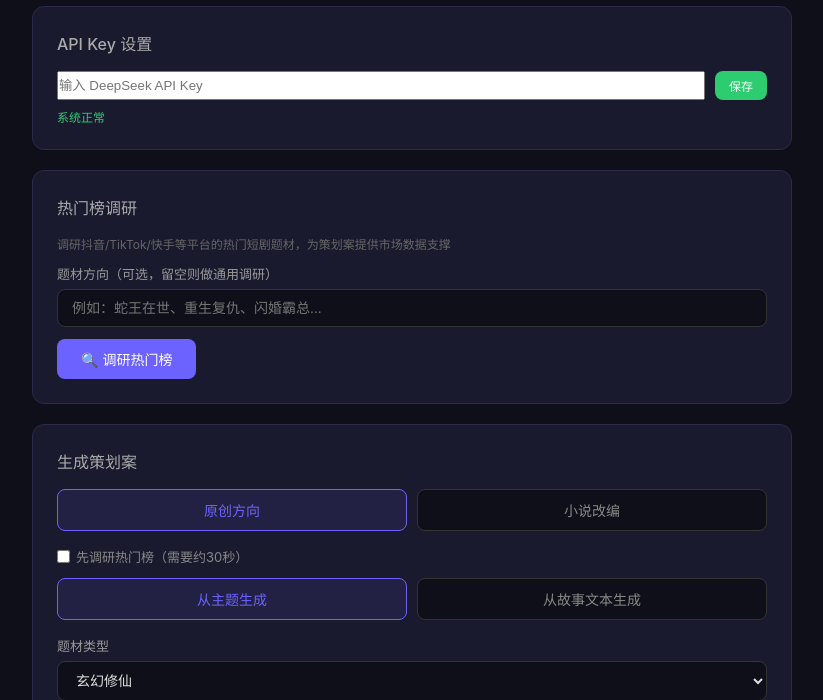
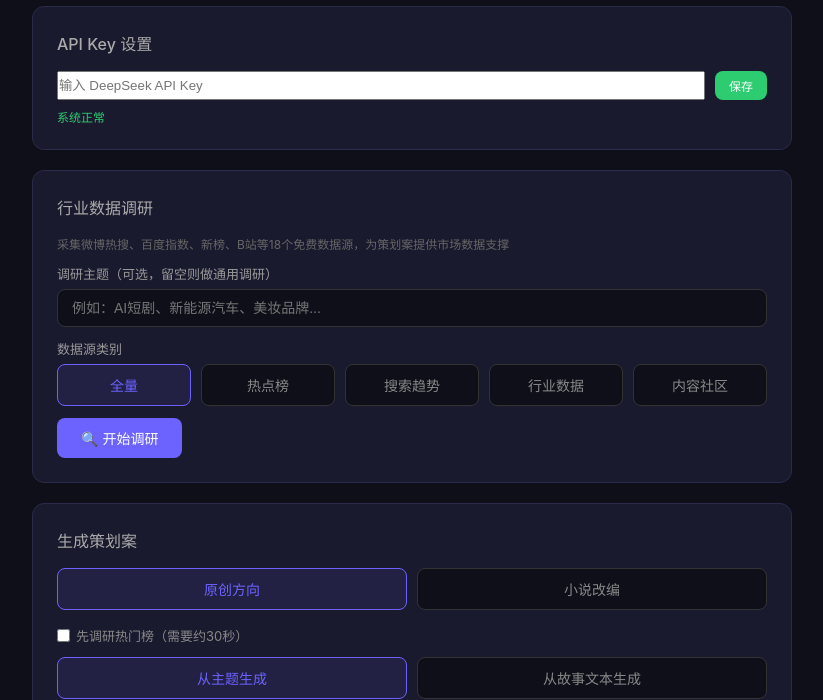
Before and after one commit to laolv-1/dramaflow, a Flask app: page / in a window 1280 px wide. Shown: the part 142-842 px from the top of the page, without its empty margins (228-1051 px from the left). Run offline with Flask 3, Linux system fonts and the light colour scheme; data that the repository does not hold is empty; parts of the project's set-up code (start-up, migrations or seed data) failed here and were passed over.

Commit message:
feat: 调研模块改为通用话题，支持类别筛选
- 数据源从短剧专用改为通用行业数据（18个免费源）
- 支持5个类别：hotlist/trend/industry/community/youtube
- 前端改为通用话题输入，支持类别切换
- 分析从题材关键词改为通用词频统计

```diff
--- a/story_generator/templates/index.html
+++ b/story_generator/templates/index.html
@@ -347,19 +347,29 @@
             <div class="key-status" id="keyStatus"></div>
         </div>
 
-        <!-- 热门榜调研 -->
+        <!-- 行业数据调研 -->
         <div class="card">
-            <h2>热门榜调研</h2>
+            <h2>行业数据调研</h2>
             <p style="font-size:12px;color:#666;margin-bottom:12px;">
-                调研抖音/TikTok/快手等平台的热门短剧题材，为策划案提供市场数据支撑
+                采集微博热搜、百度指数、新榜、B站等18个免费数据源，为策划案提供市场数据支撑
             </p>
             <div class="form-group" style="margin-bottom:12px;">
-                <label>题材方向（可选，留空则做通用调研）</label>
-                <input type="text" id="researchTopic" placeholder="例如：蛇王在世、重生复仇、闪婚霸总...">
+                <label>调研主题（可选，留空则做通用调研）</label>
+                <input type="text" id="researchTopic" placeholder="例如：AI短剧、新能源汽车、美妆品牌...">
+            </div>
+            <div class="form-group" style="margin-bottom:12px;">
+                <label>数据源类别</label>
+                <div class="mode-switch" style="margin-bottom:0;">
+                    <div class="mode-btn active" onclick="switchResearchCategory('all')" id="catAllBtn">全量</div>
+                    <div class="mode-btn" onclick="switchResearchCategory('hotlist')" id="catHotlistBtn">热点榜</div>
+                    <div class="mode-btn" onclick="switchResearchCategory('trend')" id="catTrendBtn">搜索趋势</div>
+                    <div class="mode-btn" onclick="switchResearchCategory('industry')" id="catIndustryBtn">行业数据</div>
+                    <div class="mode-btn" onclick="switchResearchCategory('community')" id="catCommunityBtn">内容社区</div>
+                </div>
             </div>
             <div class="research-section">
                 <button class="btn btn-primary" id="researchBtn" onclick="startResearch()">
-                    🔍 调研热门榜
+                    🔍 开始调研
                 </button>
                 <span id="researchProgress" style="font-size:13px;color:#888;"></span>
             </div>
@@ -471,6 +481,7 @@
     <script>
         let currentMode = 'theme';
         let currentInputType = 'theme';  // theme / novel
+        let currentResearchCategory = 'all';  // all / hotlist / trend / industry / community / youtube
         let statusCheckInterval = null;
         let researchCheckInterval = null;
         let lastResearchResult = null;
@@ -707,6 +718,16 @@
 
         // ========== 调研功能 ==========
 
+        // 切换调研类别
+        function switchResearchCategory(cat) {
+            currentResearchCategory = cat;
+            document.getElementById('catAllBtn').classList.toggle('active', cat === 'all');
+            document.getElementById('catHotlistBtn').classList.toggle('active', cat === 'hotlist');
+            document.getElementById('catTrendBtn').classList.toggle('active', cat === 'trend');
+            document.getElementById('catIndustryBtn').classList.toggle('active', cat === 'industry');
+            document.getElementById('catCommunityBtn').classList.toggle('active', cat === 'community');
+        }
+
         // 启动调研
         async function startResearch() {
             const btn = document.getElementById('researchBtn');
@@ -719,7 +740,10 @@
                 const resp = await fetch('/api/research', {
                     method: 'POST',
                     headers: { 'Content-Type': 'application/json' },
-                    body: JSON.stringify({ idea: document.getElementById('researchTopic').value.trim() })
+                    body: JSON.stringify({
+                        topic: document.getElementById('researchTopic').value.trim(),
+                        category: currentResearchCategory
+                    })
                 });
                 const data = await resp.json();
                 if (data.error) {
@@ -789,12 +813,12 @@
 
             let html = '';
 
-            // 热门关键词
-            const keywords = result.hot_keywords || [];
-            if (keywords.length > 0) {
-                html += '<div class="section"><h4>🔥 热门题材 TOP10</h4><ul>';
-                for (const kw of keywords.slice(0, 10)) {
-                    html += `<li><strong>${escapeHtml(kw.keyword)}</strong>: 出现 ${kw.frequency} 次</li>`;
+            // 热门词汇
+            const words = result.hot_words || [];
+            if (words.length > 0) {
+                html += '<div class="section"><h4>🔥 热门词汇 TOP10</h4><ul>';
+                for (const kw of words.slice(0, 10)) {
+                    html += `<li><strong>${escapeHtml(kw.word)}</strong>: 出现 ${kw.count} 次</li>`;
                 }
                 html += '</ul></div>';
             }
--- a/story_generator/web_app.py
+++ b/story_generator/web_app.py
@@ -551,26 +551,33 @@ def _refresh_plan_list():
         })
 
 
-def _research_worker(user_idea: str):
-    """后台线程执行调研任务"""
+def _research_worker(user_topic: str, category: str = "all"):
+    """后台线程执行调研任务
+    Args:
+        user_topic: 调研主题/话题
+        category: 调研类别 "hotlist"/"trend"/"industry"/"community"/"youtube"/"all"
+    """
     global _research_status, _cached_research_result
     _research_status["running"] = True
-    _research_status["progress"] = "正在调研热门榜..."
+    _research_status["progress"] = "正在调研行业数据..."
     _research_status["percentage"] = 10
 
     try:
         researcher = TrendResearcher(config_dir=str(BASE_DIR))
 
-        _research_status["progress"] = "抓取抖音/快手热榜..."
+        category_name = {"hotlist": "热点排行榜", "trend": "搜索趋势", "industry": "行业数据",
+                         "community": "内容社区", "youtube": "YouTube", "all": "全量"}[category]
+        _research_status["progress"] = f"抓取{category_name}数据源..."
         _research_status["percentage"] = 20
 
-        _research_status["progress"] = "抓取TikTok/YouTube热门..."
-        _research_status["percentage"] = 40
+        _research_status["progress"] = "本地数据整理..."
+        _research_status["percentage"] = 50
 
-        _research_status["progress"] = "本地数据整理..."
-        _research_status["percentage"] = 60
-
-        result = researcher.research(user_idea=user_idea, use_deepseek=True)
+        result = researcher.research(
+            user_topic=user_topic,
+            category=category,
+            use_deepseek=True,
+        )
 
         _research_status["progress"] = "正在生成调研摘要..."
         _research_status["percentage"] = 80
@@ -580,9 +587,9 @@ def _research_worker(user_idea: str):
             "id": result.get("id", ""),
             "timestamp": result.get("timestamp", ""),
             "sources_covered": result.get("local_analysis", {}).get("sources_covered", 0),
-            "hot_keywords": result.get("local_analysis", {}).get("hot_keywords", [])[:10],
+            "hot_words": result.get("local_analysis", {}).get("hot_words", [])[:10],
             "deepseek_insight": result.get("deepseek_insight", {}).get("raw_insight", ""),
-            "user_idea": user_idea,
+            "user_topic": user_topic,
         }
         _research_status["percentage"] = 100
         _research_status["progress"] = "调研完成"
@@ -610,16 +617,17 @@ def get_status():
 
 @app.route("/api/research", methods=["POST"])
 def research():
-    """启动热门榜调研"""
+    """启动行业数据调研"""
     if _research_status["running"]:
         return jsonify({"error": "调研任务正在进行中，请稍后再试"})
 
     data = request.json
-    user_idea = data.get("idea", "").strip()
+    user_topic = data.get("topic", "").strip()
+    category = data.get("category", "all")  # hotlist / trend / industry / community / youtube / all
 
     thread = threading.Thread(
         target=_research_worker,
-        args=(user_idea,),
+        args=(user_topic, category),
         daemon=True,
     )
     thread.start()
```
